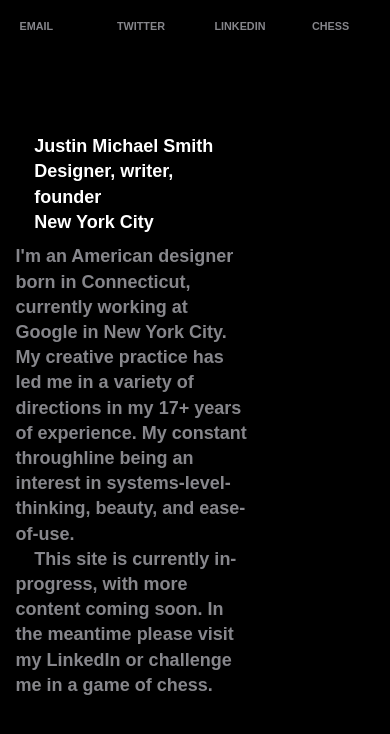
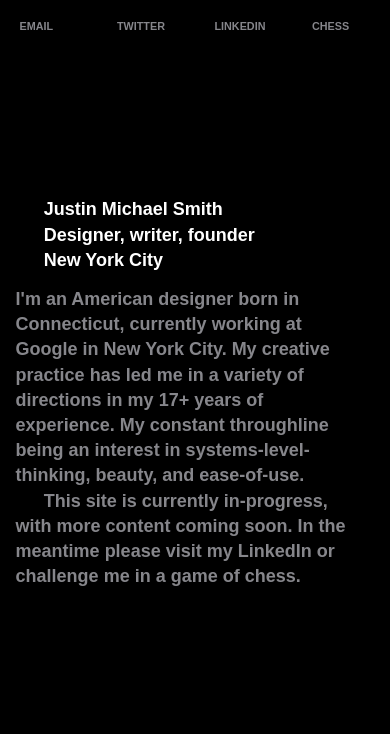
Before and after one commit to justinmichaelsmith/justinmichaelsmith.github.io, a plain HTML site: page index.html in a window 390 px wide. Drawn offline with Linux system fonts and the light colour scheme.

Commit message:
Fixed breakpoint mistake

```diff
--- a/index.html
+++ b/index.html
@@ -16,7 +16,7 @@
             div.nav {
                 display: none;
             }
-            div.body {
+            div.content {
                 max-width: 90%;
             }
             .header a {
```
